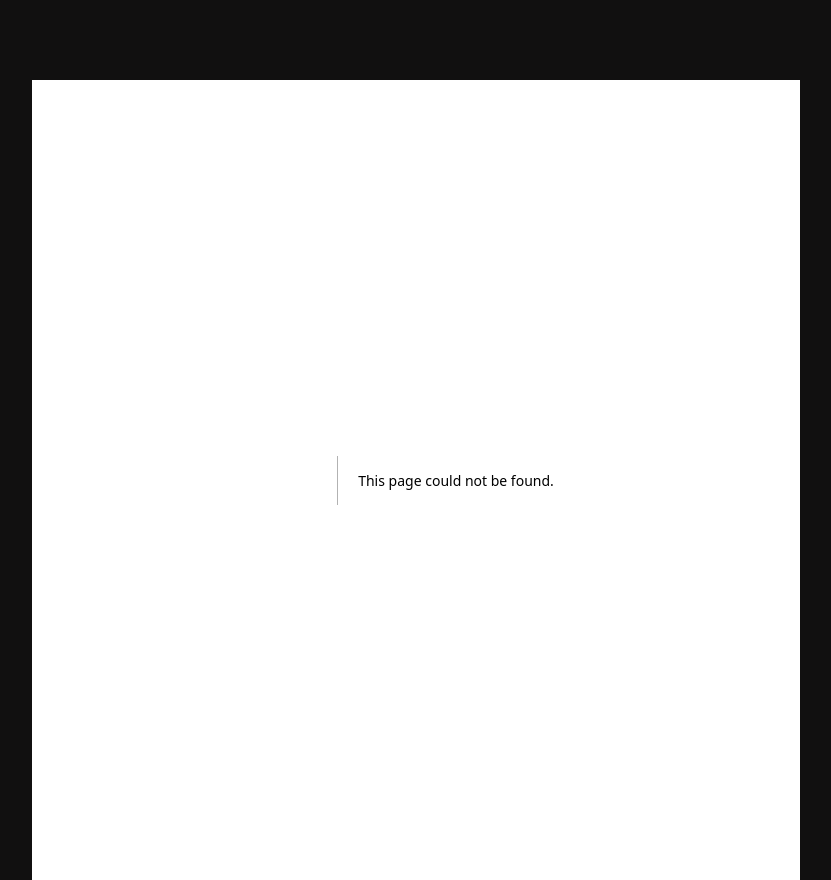
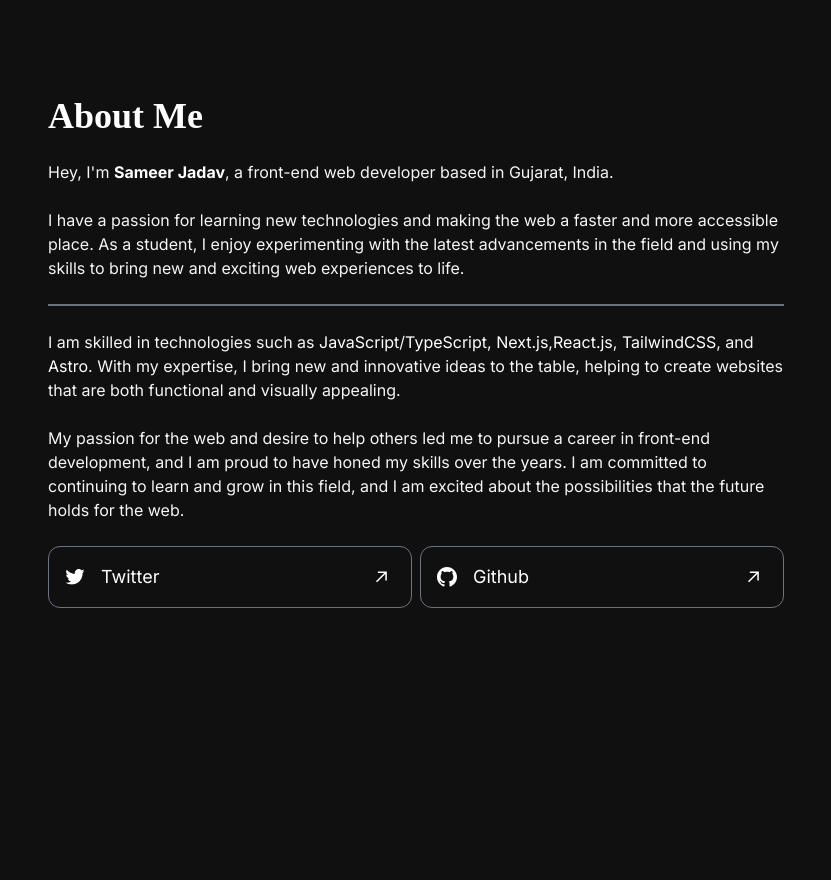
Before and after one commit to SameerJadav/sameer-jadav, a Next.js app: page /about in a window 1280 px wide. Before the commit this address had no page. Shown: the whole page, without its empty margins (224-1055 px from the left). After the commit the page ends 800 px from the top, so only its background shows below. Built offline with nearby package versions, Linux system fonts and the light colour scheme; a web font is replaced by a local one.

Commit message:
Created about page

```diff
--- /dev/null
+++ b/app/about/page.tsx
@@ -0,0 +1,127 @@
+/* eslint-disable react/no-unescaped-entities */
+import { ArrowIcon, GitHubIcon, TwitterIcon } from '../../components/icons';
+
+export default function AboutMe() {
+  return (
+    <main className="p-4">
+      <h1 className="mb-6 text-4xl font-bold">About Me</h1>
+      <div className="divide-y-2 divide-gray-500">
+        <div>
+          <h2 className="mb-6">
+            Hey, I'm{' '}
+            <span className="font-semibold text-white">Sameer Jadav</span>, a
+            front-end web developer based in Gujarat, India.
+          </h2>
+          <p className="mb-6">
+            I have a passion for learning new technologies and making the web a
+            faster and more accessible place. As a student, I enjoy
+            experimenting with the latest advancements in the field and using my
+            skills to bring new and exciting web experiences to life.
+          </p>
+        </div>
+        <div>
+          <p className="my-6">
+            I am skilled in technologies such as{' '}
+            <a
+              className="font-medium text-white transition-all hover:text-gray-300"
+              href="https://developer.mozilla.org/en-US/docs/Web/JavaScript"
+              target="_blank"
+              rel="noopener noreferrer"
+            >
+              JavaScript
+            </a>
+            /
+            <a
+              className="font-medium text-white transition-all hover:text-gray-300"
+              href="https://www.typescriptlang.org/"
+              target="_blank"
+              rel="noopener noreferrer"
+            >
+              TypeScript
+            </a>
+            ,{' '}
+            <a
+              className="font-medium text-white transition-all hover:text-gray-300"
+              href="https://nextjs.org/"
+              target="_blank"
+              rel="noopener noreferrer"
+            >
+              Next.js
+            </a>
+            ,
+            <a
+              className="font-medium text-white transition-all hover:text-gray-300"
+              href="https://beta.reactjs.org/"
+              target="_blank"
+              rel="noopener noreferrer"
+            >
+              React.js
+            </a>
+            ,{' '}
+            <a
+              className="font-medium text-white transition-all hover:text-gray-300"
+              href="https://tailwindcss.com/"
+              target="_blank"
+              rel="noopener noreferrer"
+            >
+              TailwindCSS
+            </a>
+            , and{' '}
+            <a
+              className="font-medium text-white transition-all hover:text-gray-300"
+              href="https://astro.build/"
+              target="_blank"
+              rel="noopener noreferrer"
+            >
+              Astro
+            </a>
+            . With my expertise, I bring new and innovative ideas to the table,
+            helping to create websites that are both functional and visually
+            appealing.
+          </p>
+          <p className="mb-6">
+            My passion for the web and desire to help others led me to pursue a
+            career in front-end development, and I am proud to have honed my
+            skills over the years. I am committed to continuing to learn and
+            grow in this field, and I am excited about the possibilities that
+            the future holds for the web.
+          </p>
+          <div className="flex flex-col gap-2 sm:flex-row">
+            <a
+              className="rounded-xl transition-all hover:scale-[.99] hover:bg-neutral-900/90 sm:flex-1"
+              href="https://twitter.com/SameerJadav_"
+              target="_blank"
+              rel="noopener noreferrer"
+            >
+              <div className="flex w-full items-center justify-between rounded-xl border border-gray-500 p-4 text-lg font-medium text-white">
+                <div className="flex items-center gap-4">
+                  <TwitterIcon />
+                  <p>Twitter</p>
+                </div>
+                <div>
+                  <ArrowIcon />
+                </div>
+              </div>
+            </a>
+            <a
+              className="rounded-xl transition-all hover:scale-[.99] hover:bg-neutral-900/90 sm:flex-1"
+              href="https://github.com/SameerJadav"
+              target="_blank"
+              rel="noopener noreferrer"
+            >
+              <div className="flex w-full items-center justify-between rounded-xl border border-gray-500 p-4 text-lg font-medium text-white">
+                <div className="flex items-center gap-4">
+                  <GitHubIcon />
+                  <p>Github</p>
+                </div>
+                <div>
+                  <ArrowIcon />
+                </div>
+              </div>
+            </a>
+          </div>
+        </div>
+      </div>
+    </main>
+  );
+}
--- a/app/page.tsx
+++ b/app/page.tsx
@@ -18,6 +18,7 @@ export default function Home() {
   return (
     <main>
       <Link href="/blog">Blog Page</Link>
+      <Link href="/about">About</Link>
     </main>
   );
 }
--- a/components/Button.tsx
+++ /dev/null
@@ -1,11 +0,0 @@
-import { FC } from 'react'
-import React from 'react'
-
-export const Button: FC<{ title: string }> = ({ title }) => (
-  <div
-    style={{ padding: 10, backgroundColor: '#333', color: '#fff', display: 'inline-block', borderRadius: 4 }}
-    onClick={() => alert('Hi')}
-  >
-    {title}
-  </div>
-)
--- a/components/Header.tsx
+++ /dev/null
@@ -1,41 +0,0 @@
-import Link from 'next/link';
-
-function Icon() {
-  return (
-    <svg
-      width="22"
-      height="24"
-      viewBox="0 0 22 24"
-      fill="none"
-      xmlns="http://www.w3.org/2000/svg"
-    >
-      <path
-        fillRule="evenodd"
-        clipRule="evenodd"
-        d="M10.43 0.92268C11.1426 0.398115 12.1177 0.407491 12.82 0.945665L19.9928 6.44198C21.0266 7.23419 21.0266 8.78771 19.9928 9.57992L17.2573 11.6761L20.0379 13.9037C21.0493 14.7139 21.022 16.2574 19.9826 17.0315L12.62 22.5153C11.8634 23.0788 10.8134 23.0332 10.1089 22.4063L4.34789 17.2802L3.54224 16.5903C-0.0530112 13.5114 0.390183 7.84094 4.41274 5.35212L10.43 0.92268ZM16.1955 10.8254L12.8515 8.14659C12.1375 7.57457 11.1235 7.56365 10.3972 8.12017L7.92298 10.0161C6.88913 10.8084 6.88913 12.3619 7.92298 13.1541L10.4154 15.064C11.129 15.6108 12.1224 15.6108 12.836 15.064L16.1773 12.5036L19.2086 14.932C19.5457 15.2021 19.5366 15.7166 19.1901 15.9747L11.8275 21.4585C11.5753 21.6463 11.2253 21.6311 10.9905 21.4221L5.2248 16.2918L4.40495 15.5895C1.48255 13.0869 1.84941 8.47338 5.13088 6.46078L5.15471 6.44617L11.2165 1.98398C11.454 1.80913 11.779 1.81225 12.0132 1.99164L19.1859 7.48796C19.5305 7.75203 19.5305 8.26987 19.1859 8.53394L16.1955 10.8254ZM15.1155 11.653L12.0291 14.018C11.7913 14.2003 11.4601 14.2003 11.2223 14.018L8.72984 12.1081C8.38523 11.844 8.38523 11.3262 8.72984 11.0621L11.2041 9.16615C11.4462 8.98065 11.7842 8.98429 12.0222 9.17496L15.1155 11.653Z"
-        fill="#7C3AED"
-        stroke="#7C3AED"
-        strokeWidth="0.5"
-      ></path>
-    </svg>
-  );
-}
-
-function Logo() {
-  return (
-    <Link href="/" className="inline-flex justify-center items-center">
-      <span className="mr-2">
-        <Icon />
-      </span>
-      <span className="font-bold">Contentlayer</span>
-    </Link>
-  );
-}
-
-export function Header() {
-  return (
-    <header className="p-8 flex justify-center">
-      <Logo />
-    </header>
-  );
-}
--- /dev/null
+++ b/components/icons.tsx
@@ -0,0 +1,65 @@
+export function TwitterIcon() {
+  return (
+    <svg
+      width="20"
+      height="16"
+      viewBox="0 0 24 20"
+      fill="none"
+      xmlns="http://www.w3.org/2000/svg"
+    >
+      <g clipPath="url(#a)">
+        <path
+          d="M21.479 4.937c.015.209.015.418.015.628 0 6.424-4.917 13.832-13.906 13.832v-.004a13.89 13.89 0 0 1-7.491-2.18 9.847 9.847 0 0 0 7.233-2.015 4.89 4.89 0 0 1-4.566-3.375c.732.14 1.487.112 2.206-.084a4.868 4.868 0 0 1-3.92-4.764v-.062c.68.376 1.44.585 2.218.608a4.851 4.851 0 0 1-1.513-6.49 13.896 13.896 0 0 0 10.073 5.078 4.848 4.848 0 0 1 1.414-4.644 4.911 4.911 0 0 1 6.914.21A9.84 9.84 0 0 0 23.26.496a4.884 4.884 0 0 1-2.149 2.69 9.76 9.76 0 0 0 2.807-.766 9.898 9.898 0 0 1-2.439 2.518Z"
+          fill="currentColor"
+        />
+      </g>
+      <defs>
+        <clipPath id="a">
+          <path fill="#fff" d="M0 0h24v19.636H0z" />
+        </clipPath>
+      </defs>
+    </svg>
+  );
+}
+
+export function GitHubIcon() {
+  return (
+    <svg
+      width="20"
+      height="20"
+      viewBox="0 0 24 24"
+      fill="none"
+      xmlns="http://www.w3.org/2000/svg"
+    >
+      <g clipPath="url(#clip0_9914_10)">
+        <path
+          d="M12 0C5.374 0 0 5.373 0 12C0 17.302 3.438 21.8 8.207 23.387C8.806 23.498 9 23.126 9 22.81V20.576C5.662 21.302 4.967 19.16 4.967 19.16C4.421 17.773 3.634 17.404 3.634 17.404C2.545 16.659 3.717 16.675 3.717 16.675C4.922 16.759 5.556 17.912 5.556 17.912C6.626 19.746 8.363 19.216 9.048 18.909C9.155 18.134 9.466 17.604 9.81 17.305C7.145 17 4.343 15.971 4.343 11.374C4.343 10.063 4.812 8.993 5.579 8.153C5.455 7.85 5.044 6.629 5.696 4.977C5.696 4.977 6.704 4.655 8.997 6.207C9.954 5.941 10.98 5.808 12 5.803C13.02 5.808 14.047 5.941 15.006 6.207C17.297 4.655 18.303 4.977 18.303 4.977C18.956 6.63 18.545 7.851 18.421 8.153C19.191 8.993 19.656 10.064 19.656 11.374C19.656 15.983 16.849 16.998 14.177 17.295C14.607 17.667 15 18.397 15 19.517V22.81C15 23.129 15.192 23.504 15.801 23.386C20.566 21.797 24 17.3 24 12C24 5.373 18.627 0 12 0Z"
+          fill="currentColor"
+        />
+      </g>
+      <defs>
+        <clipPath id="clip0_9914_10">
+          <rect width="24" height="24" fill="white" />
+        </clipPath>
+      </defs>
+    </svg>
+  );
+}
+
+export function ArrowIcon() {
+  return (
+    <svg
+      className="mr-2"
+      width="12"
+      height="12"
+      viewBox="0 0 12 12"
+      fill="none"
+      xmlns="http://www.w3.org/2000/svg"
+    >
+      <path
+        d="M2.07102 11.3494L0.963068 10.2415L9.2017 1.98864H2.83807L2.85227 0.454545H11.8438V9.46023H10.2955L10.3097 3.09659L2.07102 11.3494Z"
+        fill="currentColor"
+      />
+    </svg>
+  );
+}
```
